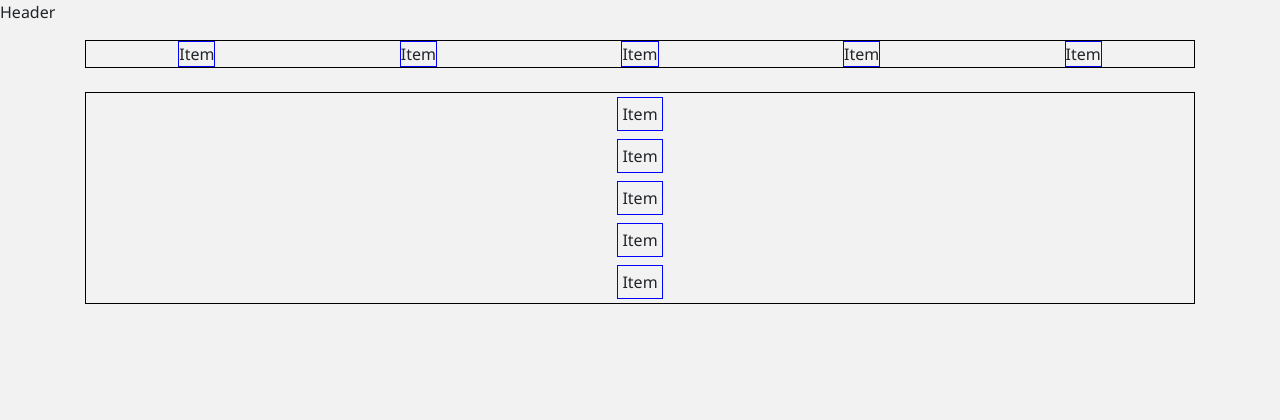
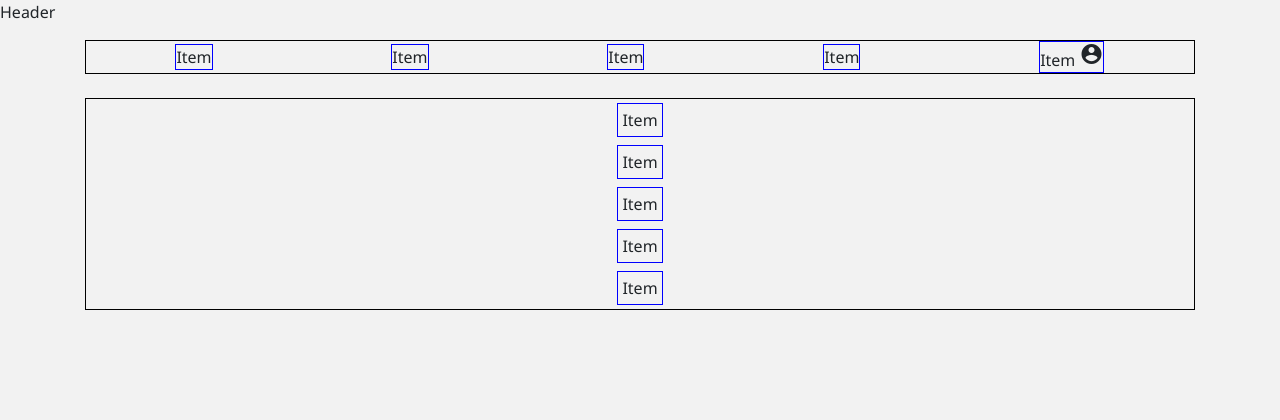
Before and after one commit to SamanthaChia/AWDCW2, a Django app: page / in a window 1280 px wide. Shown: the top 420 px of the page. Run offline with Django 3.2, Linux system fonts and the light colour scheme; some libraries are stand-ins or nearby versions.

Commit message:
html change

```diff
--- a/coursework2/base/templates/base/home.html
+++ b/coursework2/base/templates/base/home.html
@@ -17,7 +17,9 @@
 		<p class="my-grid-item m-auto">Item</p>
 		<p class="my-grid-item m-auto">Item</p>
 		<p class="my-grid-item m-auto">Item</p>
-		<p class="my-grid-item m-auto">Item</p>
+		<p class="my-grid-item m-auto">Item <span class="material-icons">
+			account_circle
+			</span> </p>
 	</div>
 
 	<div class="my-grid d-flex flex-column mt-4">
--- a/coursework2/templates/base.html
+++ b/coursework2/templates/base.html
@@ -7,7 +7,7 @@
     <meta charset="utf-8">
 	<meta name="viewport" content="width=device-width, initial-scale=1, shrink-to-fit=no">
 	<link rel="stylesheet" href="{% static 'bootstrap/css/bootstrap.min.css' %}">
-
+	<link href="https://fonts.googleapis.com/css2?family=Material+Icons" rel="stylesheet">
 </head>
 
 <body>
```
